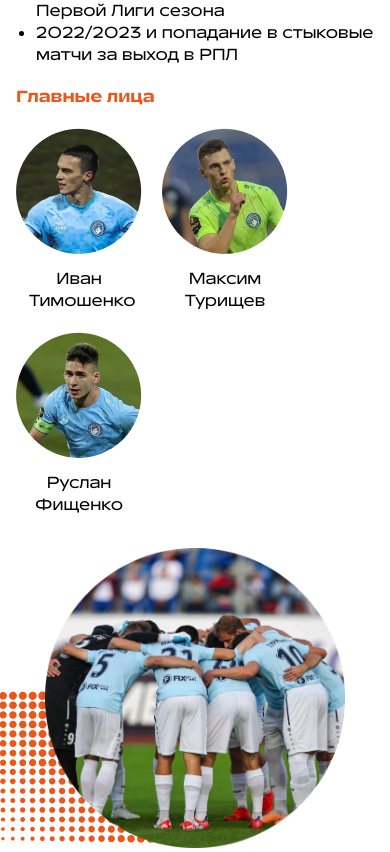
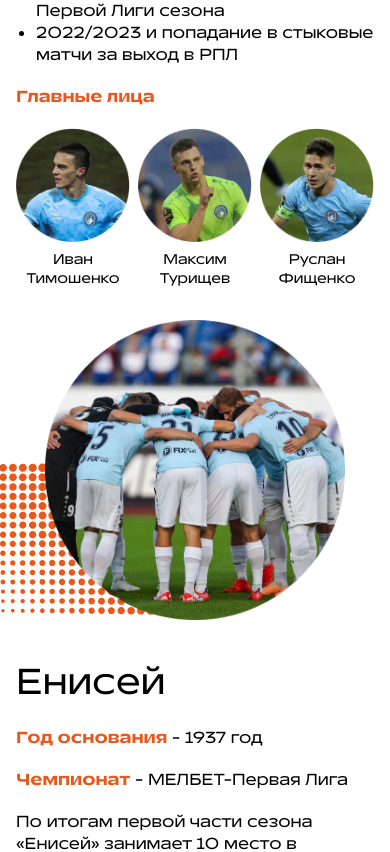
Before and after one commit to vas1levnv/fnl-camp, a Vue app: page /#/ in a window 390 px wide. Shown: the part 5960-6812 px from the top of the page. Built offline with nearby package versions, Linux system fonts and the light colour scheme.

Commit message:
Ставит игроков по трое в мобильной версии

```diff
--- a/src/components/HomeView/TeamsDescription/TeamsDescriptionItem.vue
+++ b/src/components/HomeView/TeamsDescription/TeamsDescriptionItem.vue
@@ -186,4 +186,32 @@ onMounted(() => {
 	}
 }
 
+
+@media (max-width: 576px) {
+	.descr {
+		&-item {
+			&__persons {
+				&-list {
+					display: grid;
+					grid-template-columns: 1fr 1fr 1fr;
+					gap: 0.5rem;
+				}
+
+				&-item {
+					display: flex;
+					flex-direction: column;
+					align-items: center;
+					img {
+						width: 100%;
+					}
+				}
+
+				&-name{
+					font-size: 0.875rem;
+				}
+			}
+		}
+	}
+}
+
 </style>
```
